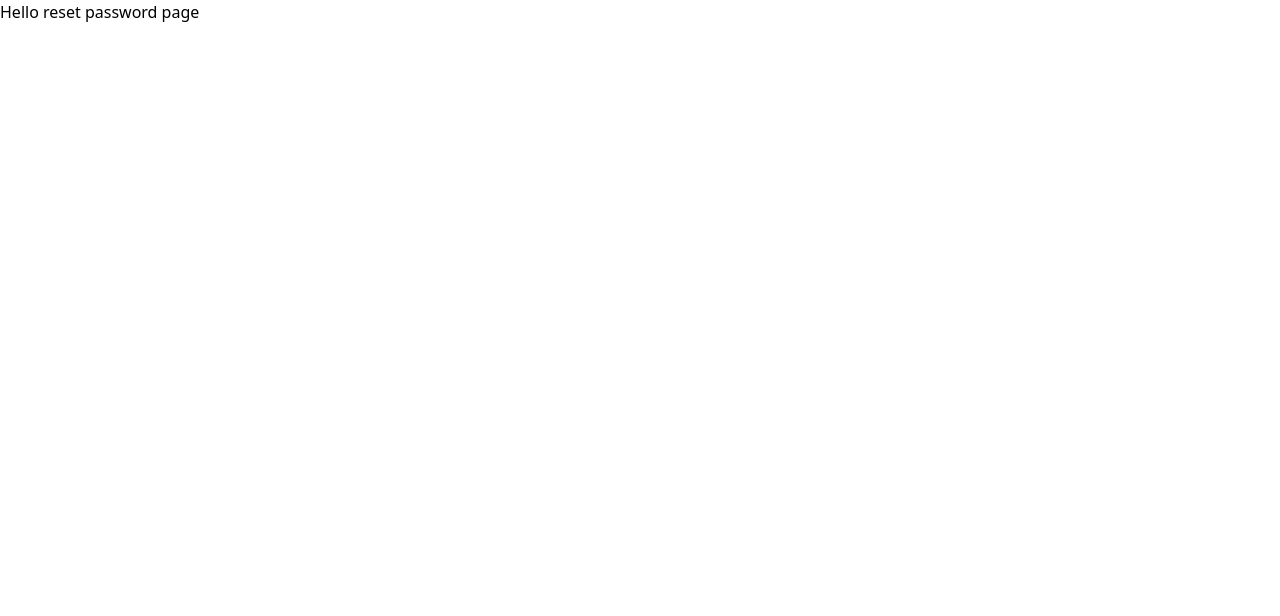
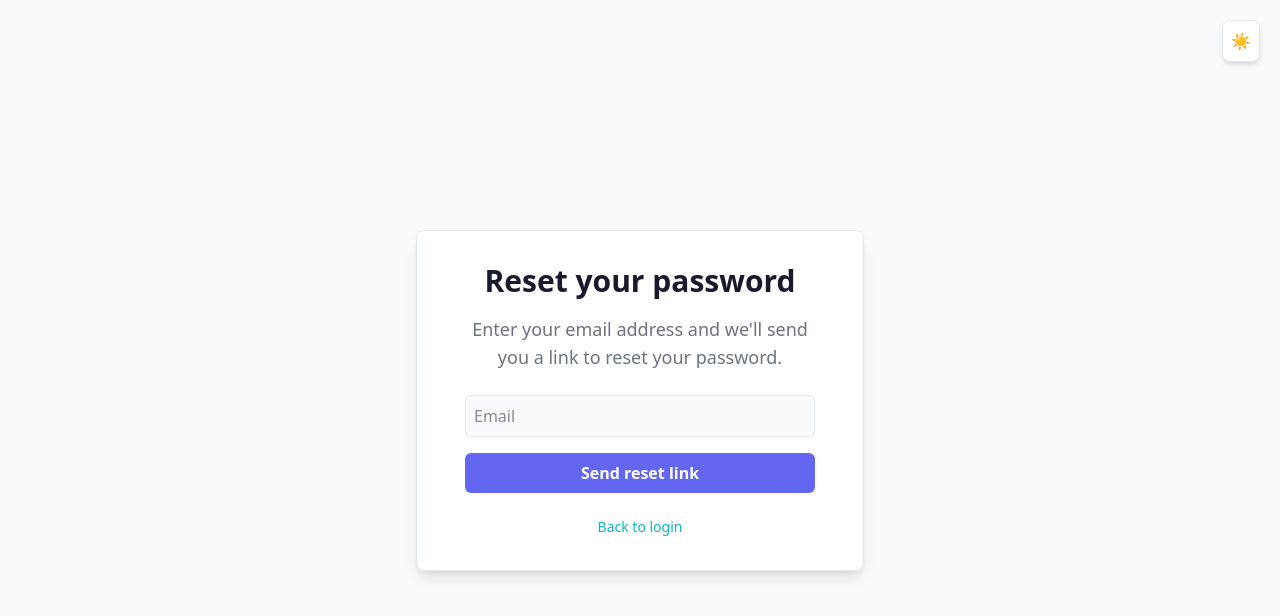
Before and after one commit to pr0fix/liiku-client, a React (Vite) app: page /login/reset in a window 1280 px wide. Shown: the top 616 px of the page. Built offline with nearby package versions, Linux system fonts and the light colour scheme; no server answers.

Commit message:
Update theme toggler component & general styles. Implement reset password page.

```diff
--- a/src/App.tsx
+++ b/src/App.tsx
@@ -51,7 +51,7 @@ const App = () => {
     };
   }, [handleVehiclesUpdate, handleStatusChange, handleError]);
 
-  // Handle tab changes with a websocet reconnect to prevent map markers from flying around :D
+  // Handle tab changes with a websocket reconnect to prevent map markers from flying around :D
   useEffect(() => {
     const handleVisibilityChange = () => {
       if (document.visibilityState === "visible") {
@@ -81,17 +81,17 @@ const App = () => {
   }, [vehicles, searchQuery, selectedRoutes]);
 
   return (
-    <div className="h-screen w-screen relative overflow-hidden">
-      <div className="fixed top-5 right-5 z-[1000]">
+    <div className="h-screen w-screen relative overflow-hidden bg-background">
+      <div className="fixed top-5 right-15 z-[1000]">
         <div
-          className={`px-4 py-2 rounded-lg text-white font-semibold ${
+          className={`px-4 py-2 rounded-lg font-semibold shadow-lg transition-colors ${
             connectionStatus === "connected"
-              ? "bg-green-500"
+              ? "bg-success text-white"
               : connectionStatus === "connecting"
-              ? "bg-yellow-500"
+              ? "bg-warning text-white"
               : connectionStatus === "error"
-              ? "bg-red-500"
-              : "bg-gray-500"
+              ? "bg-error text-white"
+              : "bg-text-muted text-white"
           }`}
         >
           {connectionStatus === "connected"
@@ -104,18 +104,16 @@ const App = () => {
         </div>
       </div>
       {error && (
-        <div className="fixed top-5 left-1/2 -translate-x-1/2 bg-red-500 text-white px-6 py-3 rounded-lg z-[1000] shadow-lg">
+        <div className="fixed top-5 left-1/2 -translate-x-1/2 bg-error text-white px-6 py-3 rounded-lg z-[1000] shadow-lg">
           {error}
         </div>
       )}
 
-      <div className="fixed top-20 right-5 z-[1000] bg-blue-500 text-white px-4 py-2 rounded-lg">
+      <div className="fixed top-20 right-5 z-[1000] bg-primary text-white px-4 py-2 rounded-lg shadow-lg font-semibold">
         Vehicles: {vehicles.length}
       </div>
-      <div className="fixed top-5 left-5 z-[1000] ">
+      <div className="fixed top-5 left-5 z-[1000] flex gap-3">
         <Search query={searchQuery} onQueryChange={setSearchQuery} />
-      </div>
-      <div className="fixed top-5 left-64 z-[1000] ">
         <Filter
           vehicles={vehicles}
           selectedRoutes={selectedRoutes}
--- /dev/null
+++ b/src/components/Layout.tsx
@@ -0,0 +1,36 @@
+import { useEffect, type FC, type ReactNode } from "react";
+import ThemeToggle from "./ThemeToggle";
+
+interface LayoutProps {
+  children: ReactNode;
+  showThemeToggle?: boolean;
+}
+
+const Layout: FC<LayoutProps> = ({ children, showThemeToggle = true }) => {
+  useEffect(() => {
+    // Listen for system theme changes
+    const mediaQuery = window.matchMedia("(prefers-color-scheme: dark)");
+    const handleChange = (e: MediaQueryListEvent) => {
+      if (!localStorage.getItem("theme")) {
+        const newTheme = e.matches ? "dark" : "light";
+        document.documentElement.setAttribute("data-theme", newTheme);
+      }
+    };
+
+    mediaQuery.addEventListener("change", handleChange);
+    return () => mediaQuery.removeEventListener("change", handleChange);
+  }, []);
+
+  return (
+    <>
+      {showThemeToggle && (
+        <div className="fixed top-5 right-5 z-[1001]">
+          <ThemeToggle />
+        </div>
+      )}
+      {children}
+    </>
+  );
+};
+
+export default Layout;
--- a/src/components/Search.tsx
+++ b/src/components/Search.tsx
@@ -9,7 +9,7 @@ export const Search: FC<SearchProps> = ({ query, onQueryChange }: SearchProps) =
   return (
     <input
       type="text"
-      className="border-1 border-black bg-white px-5 py-2 rounded-lg"
+      className="border border-border bg-surface text-text px-5 py-2 rounded-lg placeholder:text-text-muted focus:outline-none focus:ring-2 focus:ring-primary focus:border-transparent shadow-md transition-all"
       placeholder="Search..."
       value={query}
       onChange={(e) => onQueryChange(e.target.value)}
--- a/src/components/ThemeToggle.tsx
+++ b/src/components/ThemeToggle.tsx
@@ -1,14 +1,29 @@
-// component for testing dark/light modes
+import { useState } from "react";
+
 const ThemeToggle = () => {
+  const [theme, setTheme] = useState<"light" | "dark">(() => {
+    return (
+      (document.documentElement.getAttribute("data-theme") as
+        | "light"
+        | "dark") || "light"
+    );
+  });
+
   const toggleTheme = () => {
-    const html = document.documentElement;
-    const current = html.getAttribute("data-theme");
-    html.setAttribute("data-theme", current === "dark" ? "light" : "dark");
+    const newTheme = theme === "dark" ? "light" : "dark";
+    setTheme(newTheme);
+    document.documentElement.setAttribute("data-theme", newTheme);
+    localStorage.setItem("theme", newTheme);
   };
 
   return (
-    <button onClick={toggleTheme} className="p-2 rounded">
-      Toggle Theme
+    <button
+      onClick={toggleTheme}
+      className="p-2 rounded-lg bg-surface border border-border text-text hover:bg-secondary transition-colors shadow-md"
+      aria-label="Toggle theme"
+      title={`Switch to ${theme === "dark" ? "light" : "dark"} mode`}
+    >
+      {theme === "dark" ? "🌙" : "☀️"}
     </button>
   );
 };
--- a/src/components/auth/ResetPassword.tsx
+++ b/src/components/auth/ResetPassword.tsx
@@ -1,5 +1,67 @@
-const ResetPassword = () => {
-  return <div>Hello reset password page</div>;
+import { useState, type FC, type FormEvent } from "react";
+import { Link } from "react-router";
+
+const ResetPassword: FC = () => {
+  const [emailSent, setEmailSent] = useState(false);
+
+  const handleSubmit = (e: FormEvent<HTMLFormElement>) => {
+    e.preventDefault();
+    // Todo: implement password reset API call
+    setEmailSent(true);
+  };
+
+  if (emailSent) {
+    return (
+      <div className="flex justify-center items-center h-screen w-screen p-4 sm:p-0 bg-background">
+        <div className="bg-surface text-text text-center border border-border rounded-lg py-8 px-12 shadow-lg max-w-md">
+          <h1 className="font-bold text-3xl">Check your email</h1>
+          <p className="text-text-muted mt-4 text-md sm:text-lg">
+            We've sent you a password reset link. Please check your inbox and
+            follow the instructions to reset your password.
+          </p>
+          <Link
+            to="/login"
+            className="inline-block bg-primary hover:bg-primary-hover text-white font-semibold py-2 px-4 rounded-md mt-6 transition-colors"
+          >
+            Back to login
+          </Link>
+        </div>
+      </div>
+    );
+  }
+
+  return (
+    <div className="flex justify-center items-center h-screen w-screen p-4 sm:p-0 bg-background">
+      <div className="bg-surface text-text text-center border border-border rounded-lg py-8 px-12 shadow-lg max-w-md">
+        <h1 className="font-bold text-3xl">Reset your password</h1>
+        <p className="text-text-muted mt-4 text-md sm:text-lg">
+          Enter your email address and we'll send you a link to reset your
+          password.
+        </p>
+        <form onSubmit={handleSubmit}>
+          <div className="flex flex-col mt-6">
+            <input
+              type="email"
+              placeholder="Email"
+              className="border border-border bg-background rounded-md p-2 text-text"
+              required
+            />
+          </div>
+          <input
+            type="submit"
+            value="Send reset link"
+            className="w-full bg-primary hover:bg-primary-hover text-white font-semibold py-2 px-4 rounded-md mt-4 cursor-pointer transition-colors"
+          />
+        </form>
+        <Link
+          to="/login"
+          className="inline-block text-accent hover:underline text-sm mt-6"
+        >
+          Back to login
+        </Link>
+      </div>
+    </div>
+  );
 };
 
 export default ResetPassword;
--- a/src/index.css
+++ b/src/index.css
@@ -35,6 +35,7 @@ body,
   --border: #e2e8f0;
   --error: #ef4444;
   --success: #10b981;
+  --warning: #efb100;
 }
 
 :root[data-theme="dark"] {
@@ -49,6 +50,7 @@ body,
   --border: #334155;
   --error: #f87171;
   --success: #34d399;
+  --warning: #efb100;
 }
 
 @theme {
@@ -63,4 +65,5 @@ body,
   --color-border: var(--border);
   --color-error: var(--error);
   --color-success: var(--success);
+  --color-warning: var(--warning);
 }
--- a/src/main.tsx
+++ b/src/main.tsx
@@ -7,10 +7,23 @@ import LoginForm from "./components/auth/Login.tsx";
 import ResetPassword from "./components/auth/ResetPassword.tsx";
 import SignupForm from "./components/auth/Signup.tsx";
 import Terms from "./components/auth/Terms.tsx";
+import Layout from "./components/Layout.tsx";
+
+const savedTheme = localStorage.getItem("theme") as "light" | "dark" | null;
+if (savedTheme) {
+  document.documentElement.setAttribute("data-theme", savedTheme);
+} else {
+  const prefersDark = window.matchMedia("(prefers-color-scheme: dark)").matches;
+  document.documentElement.setAttribute(
+    "data-theme",
+    prefersDark ? "dark" : "light"
+  );
+}
 
 createRoot(document.getElementById("root")!).render(
   <StrictMode>
     <BrowserRouter>
+      <Layout>
         <Routes>
           <Route path="/" element={<App />} />
           <Route path="/login" element={<LoginForm />} />
@@ -18,6 +31,7 @@ createRoot(document.getElementById("root")!).render(
           <Route path="/signup" element={<SignupForm />} />
           <Route path="/terms" element={<Terms />} />
         </Routes>
+      </Layout>
     </BrowserRouter>
   </StrictMode>
 );
```
Also changed, not shown: src/components/Filter.tsx (+41 -7 lines). Lines whose indentation alone changed are shown as unchanged.
